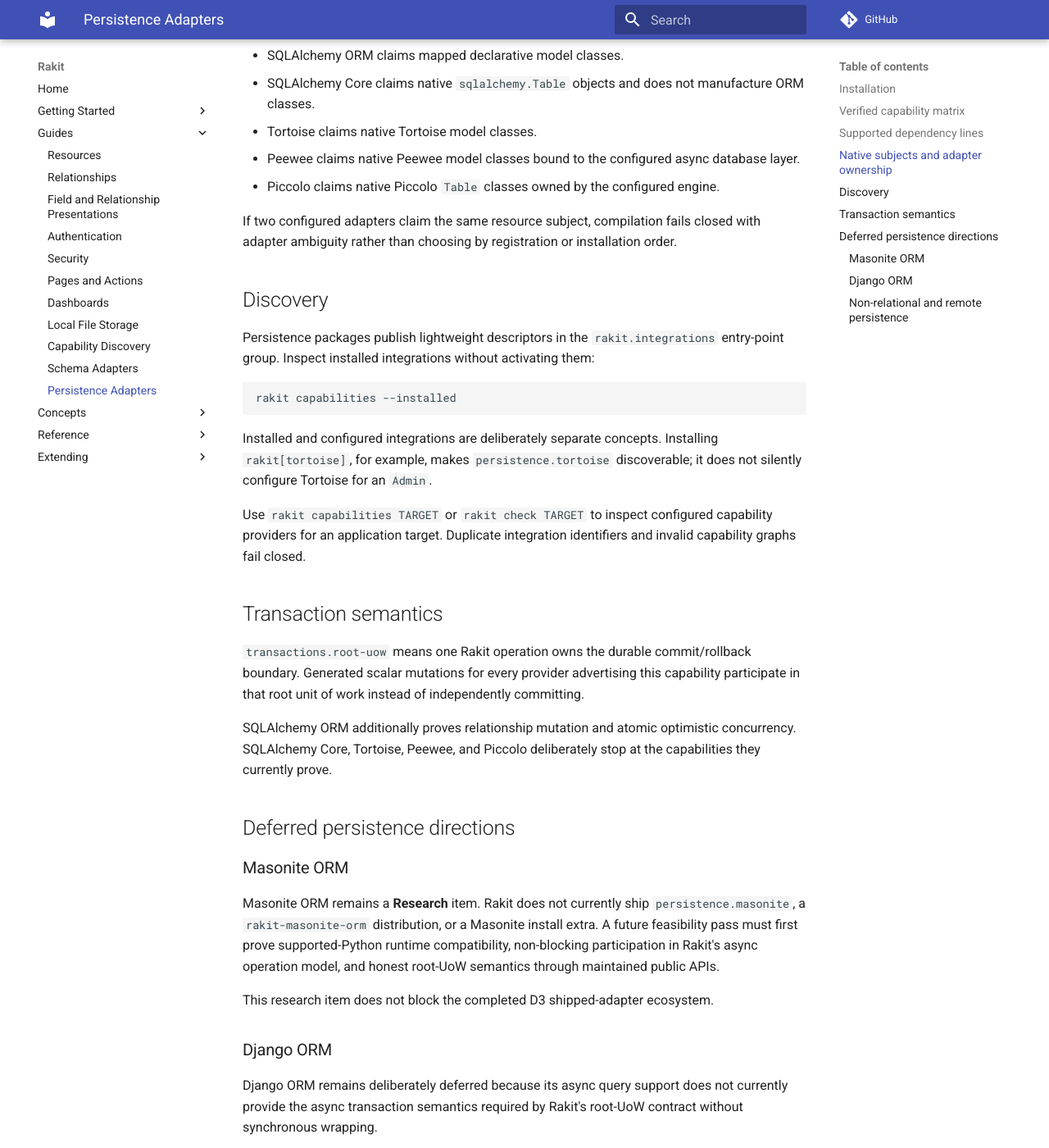
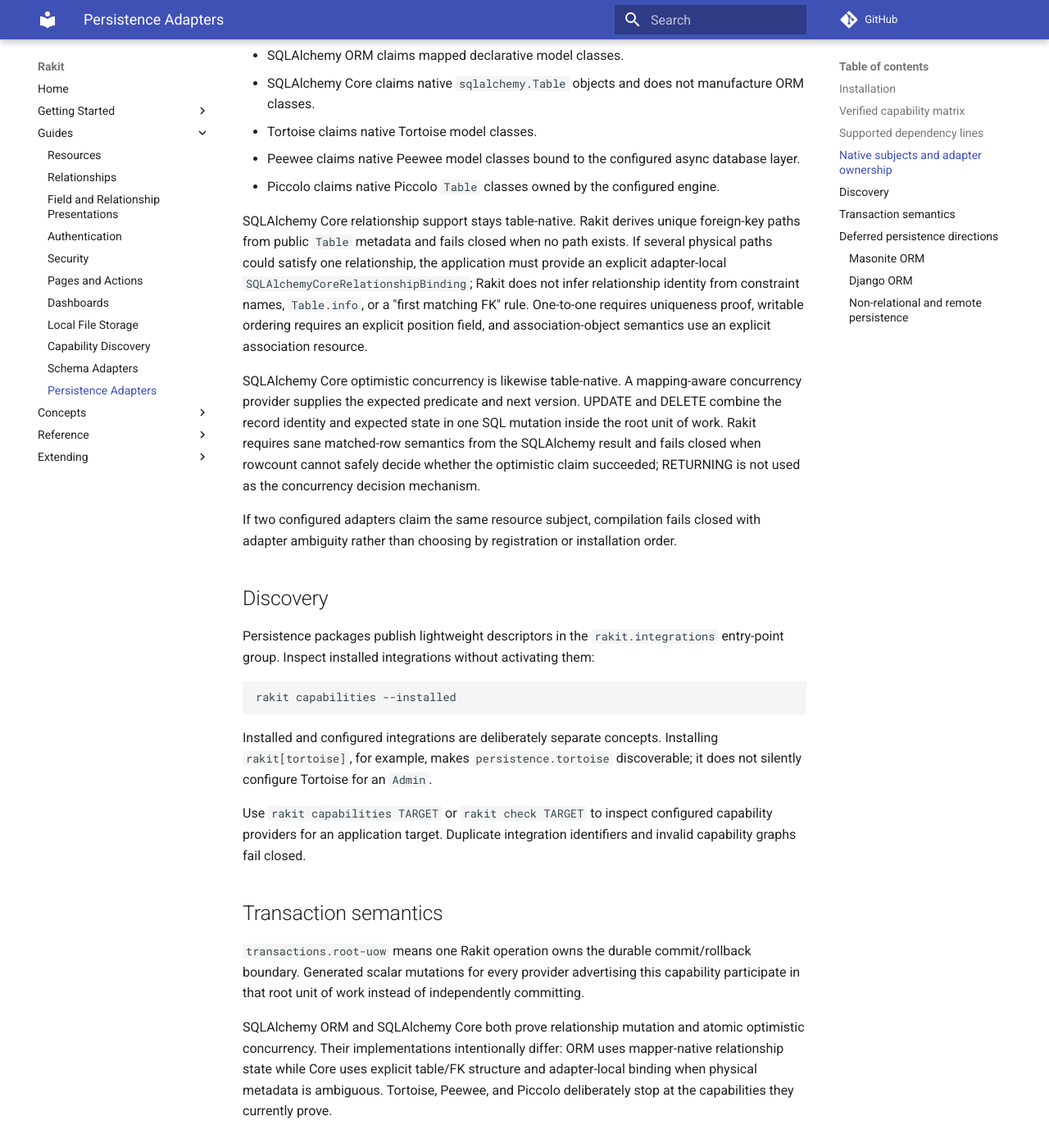
Before and after one commit to wihlarkop/rakit, an MkDocs documentation site: the page built from docs/guides/persistence-adapters.md, in a window 1280 px wide and 1400 px high, scrolled down 2739 px. Shown: the whole window at 82% size. Built offline with MkDocs 1.6.1 and Material for MkDocs 9.7.7, drawn with Linux system fonts in a browser that asks for light colours; comment, search, counter and statistics services are not loaded.

Commit message:
docs(core): record verified persistence parity

```diff
--- a/docs/guides/persistence-adapters.md
+++ b/docs/guides/persistence-adapters.md
@@ -79,6 +79,10 @@
 - Peewee claims native Peewee model classes bound to the configured async database layer.
 - Piccolo claims native Piccolo `Table` classes owned by the configured engine.
 
+SQLAlchemy Core relationship support stays table-native. Rakit derives unique foreign-key paths from public `Table` metadata and fails closed when no path exists. If several physical paths could satisfy one relationship, the application must provide an explicit adapter-local `SQLAlchemyCoreRelationshipBinding`; Rakit does not infer relationship identity from constraint names, `Table.info`, or a "first matching FK" rule. One-to-one requires uniqueness proof, writable ordering requires an explicit position field, and association-object semantics use an explicit association resource.
+
+SQLAlchemy Core optimistic concurrency is likewise table-native. A mapping-aware concurrency provider supplies the expected predicate and next version. UPDATE and DELETE combine the record identity and expected state in one SQL mutation inside the root unit of work. Rakit requires sane matched-row semantics from the SQLAlchemy result and fails closed when rowcount cannot safely decide whether the optimistic claim succeeded; RETURNING is not used as the concurrency decision mechanism.
+
 If two configured adapters claim the same resource subject, compilation fails closed with adapter ambiguity rather than choosing by registration or installation order.
 
 ## Discovery
@@ -97,7 +101,7 @@
 
 `transactions.root-uow` means one Rakit operation owns the durable commit/rollback boundary. Generated scalar mutations for every provider advertising this capability participate in that root unit of work instead of independently committing.
 
-SQLAlchemy ORM additionally proves relationship mutation and atomic optimistic concurrency. SQLAlchemy Core, Tortoise, Peewee, and Piccolo deliberately stop at the capabilities they currently prove.
+SQLAlchemy ORM and SQLAlchemy Core both prove relationship mutation and atomic optimistic concurrency. Their implementations intentionally differ: ORM uses mapper-native relationship state while Core uses explicit table/FK structure and adapter-local binding when physical metadata is ambiguous. Tortoise, Peewee, and Piccolo deliberately stop at the capabilities they currently prove.
 
 ## Deferred persistence directions
 
```
Also changed, not shown: other parts of docs/guides/persistence-adapters.md (+1 -1 lines).
